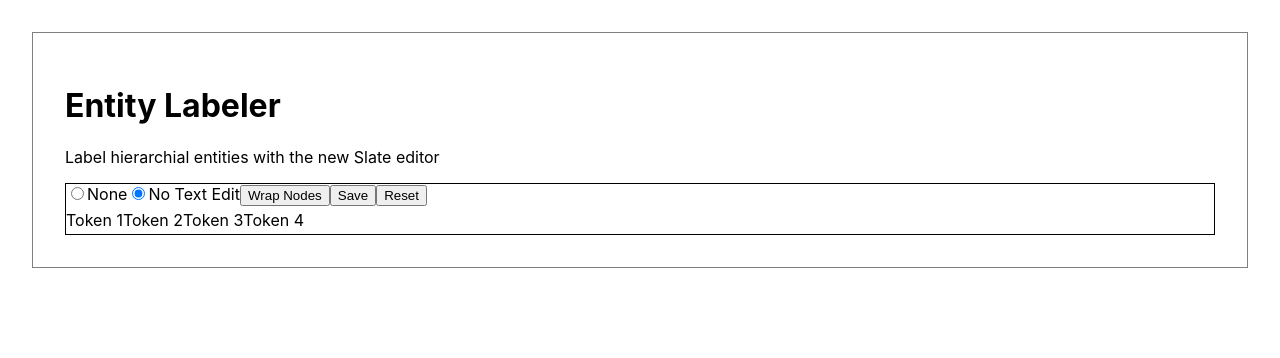
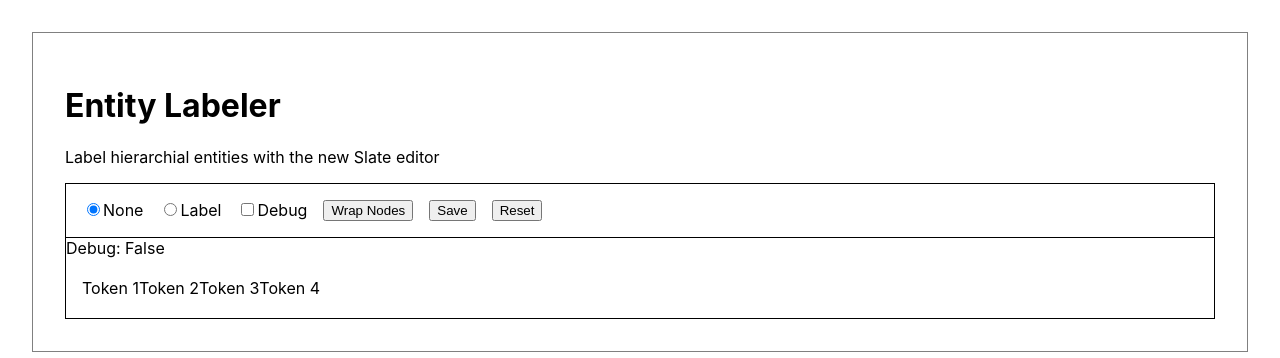
Before and after one commit to mattmazzola/entity-labeler, a React (Create React App) app: page / in a window 1280 px wide. Shown: the top 358 px of the page. Built offline with nearby package versions, Linux system fonts and the light colour scheme.

Commit message:
Add debug mode to observe tokens
- Doesn't rerender when debug is changed

```diff
--- /dev/null
+++ b/src/components/EntityLabeler/Elements.css
@@ -0,0 +1,32 @@
+.leaf-bold {
+    font-weight: bold;
+}
+
+.paragraph {
+    display: block;
+}
+
+.entity {
+    display: inline-block;
+    background-color: rgba(250, 199, 199, 0.61);
+    padding-bottom: 0.25em;
+    border-bottom: 1px solid rgba(235, 102, 102, 0.918);
+}
+
+.token {
+    display: inline-block;
+    padding: 0.25rem 0;
+    border-radius: 0.5rem;
+}
+
+.slate-debug .token {
+    border: 1px solid rgba(34, 34, 34, 0.082);
+}
+
+.slate-debug .token:hover {
+    background-color: rgba(0, 0, 0, 0.082);
+}
+
+.element {
+    display: inline-block;
+}
--- a/src/components/EntityLabeler/EntityLabeler.css
+++ b/src/components/EntityLabeler/EntityLabeler.css
@@ -2,27 +2,14 @@
     border: 1px solid black;
 }
 
-.leaf-bold {
-    font-weight: bold;
+.slate-container {
+    padding: 1em;
 }
 
-.paragraph {
-    display: block;
+.toolbar {
+    padding: 1em;
+    display: flex;
+    flex-direction: row;
+    gap: 1em;
+    border-bottom: 1px solid black;
 }
-
-.entity {
-    display: inline-block;
-    background-color: rgba(250, 199, 199, 0.61);
-    padding-bottom: 0.25em;
-    border-bottom: 1px solid rgba(235, 102, 102, 0.918);
-}
-
-.token {
-    display: inline-block;
-    padding: 0.25rem 0;
-    border-radius: 0.5rem;
-}
-
-.token:hover {
-    background-color: rgba(0, 0, 0, 0.082);
-}
--- a/src/components/EntityLabeler/EntityLabeler.tsx
+++ b/src/components/EntityLabeler/EntityLabeler.tsx
@@ -1,77 +1,16 @@
 import React from 'react'
 import { createEditor, Node } from 'slate'
 import { withHistory } from 'slate-history'
-import { Slate, Editable, withReact, DefaultElement } from 'slate-react'
+import { Slate, Editable, withReact } from 'slate-react'
 import CustomEditor from './customCommands'
-import { CodeElement, EntityElement, Leaf, ParagraphElement, TokenElement } from './elements'
+import { CodeElement, EntityElement, Leaf, ParagraphElement, TokenElement, DefaultElement } from './elements'
 import './EntityLabeler.css'
-import { deserialize } from './utilities'
 import { EditMode, withEditModes } from './withEditModes'
-
-const defaultEditorValue: Node[] = [
-    {
-        type: 'paragraph',
-        children: [
-            {
-                text: 'A line of text in a paragraph.'
-            },
-        ],
-    },
-]
-
-const defaultEditorValue2: Node[] = [
-    {
-        type: 'paragraph',
-        children: [
-            {
-                type: 'token',
-                children: [
-                    {
-                        text: 'Token 1'
-                    },
-                ]
-            },
-            {
-                type: 'token',
-                children: [
-                    {
-                        text: 'Token 2'
-                    },
-                ]
-            },
-            {
-                type: 'token',
-                children: [
-                    {
-                        text: 'Token 3'
-                    },
-                ]
-            },
-            {
-                type: 'token',
-                children: [
-                    {
-                        text: 'Token 4'
-                    },
-                ]
-            },
-        ],
-    },
-]
-
-function getInitialValue() {
-    try {
-        return deserialize(localStorage.getItem('content')!)
-            || defaultEditorValue
-    }
-    catch {
-        return defaultEditorValue
-    }
-}
+import Toolbar from './Toolbar'
 
 const EntityLabeler: React.FC = () => {
     const editor = React.useMemo(() => withEditModes(withReact(withHistory(createEditor()))), [])
-    const [value, setValue] = React.useState(() => defaultEditorValue2)
+    const [value, setValue] = React.useState(() => CustomEditor.loadValue())
 
     const renderElement = React.useCallback(props => {
         switch (props.element.type) {
@@ -92,38 +31,26 @@ const EntityLabeler: React.FC = () => {
         return <Leaf {...props} />
     }, [])
 
-    const onMouseUp = React.useCallback((event) => {
+    const onMouseUp = React.useCallback(event => {
+        if (editor.editMode === EditMode.LabelMode) {
             CustomEditor.expandSelectionToTokenBoundaries(editor)
+        }
     }, [])
 
     function onChangeValue(newValue: Node[]) {
         setValue(newValue as any)
     }
 
-    function onEditModeChange(event: React.ChangeEvent<HTMLInputElement>) {
-        const newEditMode = event.target.value as EditMode
-        editor.editMode = newEditMode
-    }
-
-    React.useEffect(() => {
-        console.log(`Edit Mode Changed: `, { editMode: editor.editMode })
-    }, [editor.editMode])
-
     return (
         <div className="entity-labeler">
-            <div>
-                <label htmlFor="editMode-none">
-                    <input id="editMode-none" onChange={onEditModeChange} type="radio" value={EditMode.None} checked={editor.editMode === EditMode.NoTextEdit} name="editMode" />
-                    None
-                </label>
-                <label htmlFor="editMode-noTextEdit">
-                    <input id="editMode-noTextEdit" onChange={onEditModeChange} type="radio" value={EditMode.NoTextEdit} checked={editor.editMode === EditMode.NoTextEdit} name="editMode" />
-                    No Text Edit
-                </label>
-                <button type="button" onClick={() => CustomEditor.wrapNodes(editor)}>Wrap Nodes</button>
-                <button type="button" onClick={() => CustomEditor.saveValue(editor)} >Save</button>
-                <button type="button" onClick={() => setValue(getInitialValue())}>Reset</button>
-            </div>
+            <Toolbar
+                editor={editor}
+                setValue={setValue}
+            />
+
+            Debug: {editor.debug ? 'True' : 'False'}
+
+            <div className={`slate-container ${editor.debug ? `slate-debug` : ``}`}>
                 <Slate
                     editor={editor}
                     value={value}
@@ -136,6 +63,7 @@ const EntityLabeler: React.FC = () => {
                     />
                 </Slate>
             </div>
+        </div>
     )
 }
 
--- /dev/null
+++ b/src/components/EntityLabeler/Toolbar.tsx
@@ -0,0 +1,43 @@
+import React from 'react'
+import { Editor, Node } from 'slate'
+import CustomEditor from './customCommands'
+import { EditMode } from './withEditModes'
+
+type Props = {
+    editor: Editor,
+    setValue: React.Dispatch<React.SetStateAction<Node[]>>
+}
+const Toolbar: React.FC<Props> = (props) => {
+    function onEditModeChange(event: React.ChangeEvent<HTMLInputElement>) {
+        const newEditMode = event.target.value as EditMode
+        props.editor.editMode = newEditMode
+        // TODO: Why doesn't useEffect work for this type of state change?
+        console.log({ editMode: props.editor.editMode })
+    }
+
+    function onChangeDebug() {
+        props.editor.debug = !props.editor.debug
+    }
+
+    return (
+        <div className="toolbar">
+            <label htmlFor="editMode-none">
+                <input id="editMode-none" onChange={onEditModeChange} type="radio" value={EditMode.None} defaultChecked={props.editor.editMode === EditMode.None} name="editMode" />
+                None
+            </label>
+            <label htmlFor="editMode-noTextEdit">
+                <input id="editMode-noTextEdit" onChange={onEditModeChange} type="radio" value={EditMode.LabelMode} name="editMode" />
+                Label
+            </label>
+            <label htmlFor="editMode-debug">
+                <input type="checkbox" onChange={onChangeDebug} checked={Boolean(props.editor.debug)} />
+                Debug
+            </label>
+            <button type="button" onClick={() => CustomEditor.wrapNodes(props.editor)}>Wrap Nodes</button>
+            <button type="button" onClick={() => CustomEditor.saveValue(props.editor)} >Save</button>
+            <button type="button" onClick={() => props.setValue(CustomEditor.loadValue())}>Reset</button>
+        </div>
+    )
+}
+
+export default Toolbar
--- a/src/components/EntityLabeler/customCommands.ts
+++ b/src/components/EntityLabeler/customCommands.ts
@@ -1,7 +1,64 @@
 import { Transforms, Editor, Text, Node, Point } from 'slate'
-import { serialize } from './utilities'
+import { serialize, deserialize } from './utilities'
 
-// Define our own custom set of helpers.
+const defaultEditorValue2: Node[] = [
+    {
+        type: 'paragraph',
+        children: [
+            {
+                type: 'start_token',
+                children: [
+                    {
+                        text: ''
+                    },
+                ]
+            },
+            {
+                type: 'token',
+                children: [
+                    {
+                        text: 'Token 1'
+                    },
+                ]
+            },
+            {
+                type: 'token',
+                children: [
+                    {
+                        text: 'Token 2'
+                    },
+                ]
+            },
+            {
+                type: 'token',
+                children: [
+                    {
+                        text: 'Token 3'
+                    },
+                ]
+            },
+            {
+                type: 'token',
+                children: [
+                    {
+                        text: 'Token 4'
+                    },
+                ]
+            },
+            {
+                type: 'end_token',
+                children: [
+                    {
+                        text: ''
+                    },
+                ]
+            },
+        ],
+    },
+]
+
+const localStorageKey = 'content'
+
 const CustomEditor = {
     isBoldMarkActive(editor: Editor) {
         const [match] = Editor.nodes(editor, {
@@ -42,7 +99,17 @@ const CustomEditor = {
         const value = editor.children
         // Save the value to Local Storage.
         const serializedValue = serialize(value)
-        localStorage.setItem('content', serializedValue)
+        localStorage.setItem(localStorageKey, serializedValue)
+    },
+
+    loadValue(): Node[] {
+        try {
+            return deserialize(localStorage.getItem(localStorageKey)!)
+                ?? defaultEditorValue2
+        }
+        catch {
+            return defaultEditorValue2
+        }
     },
 
     expandSelectionToTokenBoundaries(editor: Editor) {
--- a/src/components/EntityLabeler/elements.tsx
+++ b/src/components/EntityLabeler/elements.tsx
@@ -1,5 +1,6 @@
 import React from 'react'
 import { RenderElementProps, RenderLeafProps } from 'slate-react'
+import './Elements.css'
 
 export const Leaf: React.FC<RenderLeafProps> = (props) => {
     return (
@@ -39,14 +40,9 @@ export const EntityElement = (props: RenderElementProps) => {
 }
 
 export const TokenElement = (props: RenderElementProps) => {
-    return <div
-        {...props.attributes}
-        className="token"
-    >
-        {props.children}
-    </div>
+    return <div {...props.attributes} className="token">{props.children}</div>
 }
 
 export const DefaultElement = (props: RenderElementProps) => {
-    return <div {...props.attributes}>{props.children}</div>
+    return <div {...props.attributes} className="element">{props.children}</div>
 }
--- a/src/components/EntityLabeler/withEditModes.ts
+++ b/src/components/EntityLabeler/withEditModes.ts
@@ -2,29 +2,33 @@ import { Editor } from "slate"
 
 export enum EditMode {
     None = 'None',
-    NoTextEdit = 'NoTextEdit',
+    LabelMode = 'NoTextEdit',
 }
 
-const defaultEditMode = EditMode.NoTextEdit
+const defaultEditMode = EditMode.None
 
-type EditorWithEditModes = {
+type EditModesEditor = {
     editMode: EditMode
+    debug: boolean
 }
 
 const editModeOperationsMaps: Record<EditMode, string[]> = {
     [EditMode.None]: [],
-    [EditMode.NoTextEdit]: ['insert_text', 'remove_text', 'split_node'],
+    [EditMode.LabelMode]: ['insert_text', 'remove_text', 'split_node'],
 }
 
-export function withEditModes<T extends Editor>(editor: T): T & EditorWithEditModes {
-    const editorWithModes = (editor as unknown) as (T & EditorWithEditModes)
+export function withEditModes<T extends Editor>(editor: T): T & EditModesEditor {
+    // TODO: Clean up typing. Do we need casting?
+    const editorWithModes = (editor as unknown) as (T & EditModesEditor)
     editorWithModes.editMode = defaultEditMode
+    editorWithModes.debug = false
 
     const { apply: originalApply } = editor
 
     editor.apply = (operation) => {
         console.log({
             editMode: editorWithModes.editMode,
+            debug: editorWithModes.debug,
             operationType: operation.type,
             operation
         })
```
Also changed, not shown: 1 other file (tests, documents, lock files or other folders). Lines whose indentation alone changed are shown as unchanged.
